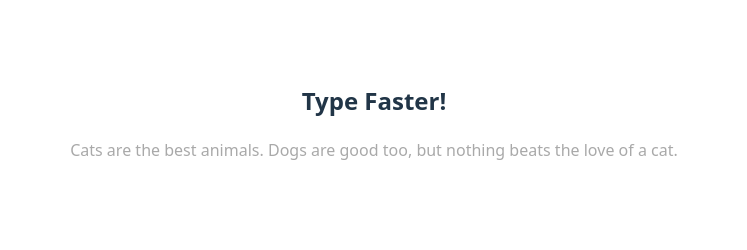
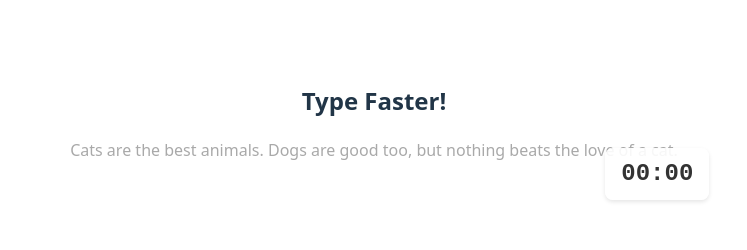
Before and after one commit to kaitlyn-dodds/type-faster, a React (Vite) app: page / in a window 1280 px wide. Both pictures are taken after a click on the button "Start Challenge". Shown: the top 250 px of the page, without its empty margins (266-1013 px from the left). Built offline with nearby package versions, Linux system fonts and the light colour scheme.

Commit message:
redoing how time is recorded, use a timer instead

```diff
--- a/src/components/ChallengeSession/index.tsx
+++ b/src/components/ChallengeSession/index.tsx
@@ -3,8 +3,10 @@ import { v4 as uuidv4 } from 'uuid'
 import Challenge from "../Challenge"
 import Keyboard from "../Keyboard"
 import SessionReview from "../SessionReview"
+import Timer from "../Timer"
 import type { Token } from "../../types/Token"
 import type { Session } from "../../types/Session"
+import './style.css'
 
 interface SessionProps {
     challenge: Token[]
@@ -14,8 +16,8 @@ function ChallengeSession({ challenge }: SessionProps) {
     // Session state
     const [id] = useState(() => uuidv4())
     const [submittedTokens, setSubmittedTokens] = useState<Token[]>([])
-    const [startTime] = useState(() => new Date())
-    const [endTime, setEndTime] = useState<Date | null>(null)
+    const [timerStarted, setTimerStarted] = useState(false)
+    const [elapsedSeconds, setElapsedSeconds] = useState(0)
     const [totalTimeSeconds, setTotalTimeSeconds] = useState(0)
     const [totalCharacters, setTotalCharacters] = useState(0)
     const [correctCharacters, setCorrectCharacters] = useState(0)
@@ -26,6 +28,11 @@ function ChallengeSession({ challenge }: SessionProps) {
     const [isComplete, setIsComplete] = useState(false)
 
     const submitToken = (token: Token) => {
+        // Start timer on first token
+        if (!timerStarted) {
+            setTimerStarted(true)
+        }
+
         setSubmittedTokens(prev => [...prev, token])
     }
 
@@ -35,7 +42,8 @@ function ChallengeSession({ challenge }: SessionProps) {
     }
 
     const completeSession = () => {
-        setEndTime(new Date())
+        // Use elapsed seconds from timer
+        setTotalTimeSeconds(elapsedSeconds)
         setIsComplete(true)
     }
 
@@ -49,6 +57,38 @@ function ChallengeSession({ challenge }: SessionProps) {
         // calculate words per minute
         return standardWords / minutes
     }
+
+    const formatTime = (totalSeconds: number): string => {
+        const minutes = Math.floor(totalSeconds / 60)
+        const seconds = Math.floor(totalSeconds % 60)
+
+        // Format as MM:SS with leading zeros
+        const formattedMinutes = minutes.toString().padStart(2, '0')
+        const formattedSeconds = seconds.toString().padStart(2, '0')
+
+        return `${formattedMinutes}:${formattedSeconds}`
+    }
+
+    // Timer with 10-minute failsafe
+    useEffect(() => {
+        if (!timerStarted || isComplete) return
+
+        const interval = setInterval(() => {
+            setElapsedSeconds(prev => {
+                const newValue = prev + 1
+
+                // Failsafe: Stop at 10 minutes (600 seconds)
+                if (newValue >= 600) {
+                    completeSession()
+                    return prev
+                }
+
+                return newValue
+            })
+        }, 1000)
+
+        return () => clearInterval(interval)
+    }, [timerStarted, isComplete])
 
     // Check if challenge is complete
     useEffect(() => {
@@ -70,8 +110,6 @@ function ChallengeSession({ challenge }: SessionProps) {
             id,
             challenge,
             submittedTokens,
-            startTime,
-            endTime: endTime!,
             totalTimeSeconds,
             totalCharacters,
             correctCharacters,
@@ -81,10 +119,16 @@ function ChallengeSession({ challenge }: SessionProps) {
             backspaces
         }
 
-        return <SessionReview session={sessionData} calcGrossWordsPerMinute={calcGrossWordsPerMinute} />
+        return <SessionReview
+            session={sessionData}
+            calcGrossWordsPerMinute={calcGrossWordsPerMinute}
+            formatTime={formatTime} />
     } else {
         return (
             <div className="challenge-session">
+                {/* Timer component in upper right */}
+                <Timer elapsedSeconds={elapsedSeconds} />
+
                 <Challenge challengeTokens={challenge} submittedTokens={submittedTokens}></Challenge>
                 {!isComplete && (
                     <Keyboard
--- a/src/components/ChallengeSession/style.css
+++ b/src/components/ChallengeSession/style.css
@@ -0,0 +1,3 @@
+.challenge-session {
+    position: relative;
+}
--- a/src/components/SessionReview/index.tsx
+++ b/src/components/SessionReview/index.tsx
@@ -1,19 +1,18 @@
 import type { Session } from "../../types/Session"
 
-function totalTimeInMinutes(totalTimeSeconds: number) {
-    return totalTimeSeconds / 60
-}
+
 
 interface SessionReviewProps {
     session: Session
     calcGrossWordsPerMinute: () => number
+    formatTime: (totalSeconds: number) => string
 }
 
-function SessionReview({ session, calcGrossWordsPerMinute }: SessionReviewProps) {
+function SessionReview({ session, calcGrossWordsPerMinute, formatTime }: SessionReviewProps) {
     return (
         <div>
             <h1>Session Review</h1>
-            <p>Session Total Time: {totalTimeInMinutes(session.totalTimeSeconds)}</p>
+            <p>Session Total Time: {formatTime(session.totalTimeSeconds)}</p>
             <p>Session Total Characters: {session.totalCharacters}</p>
             <p>Session Correct Characters: {session.correctCharacters}</p>
             <p>Session Incorrect Characters: {session.incorrectCharacters}</p>
--- /dev/null
+++ b/src/components/Timer/index.tsx
@@ -0,0 +1,25 @@
+import './style.css'
+
+interface TimerProps {
+    elapsedSeconds: number
+}
+
+function Timer({ elapsedSeconds }: TimerProps) {
+    const formatTime = (totalSeconds: number): string => {
+        const minutes = Math.floor(totalSeconds / 60)
+        const seconds = Math.floor(totalSeconds % 60)
+
+        const formattedMinutes = minutes.toString().padStart(2, '0')
+        const formattedSeconds = seconds.toString().padStart(2, '0')
+
+        return `${formattedMinutes}:${formattedSeconds}`
+    }
+
+    return (
+        <div className="timer">
+            {formatTime(elapsedSeconds)}
+        </div>
+    )
+}
+
+export default Timer
--- /dev/null
+++ b/src/components/Timer/style.css
@@ -0,0 +1,13 @@
+.timer {
+    position: absolute;
+    top: 10px;
+    right: 10px;
+    font-size: 24px;
+    font-weight: bold;
+    font-family: monospace;
+    color: #333;
+    background-color: rgba(255, 255, 255, 0.9);
+    padding: 8px 16px;
+    border-radius: 8px;
+    box-shadow: 0 2px 4px rgba(0, 0, 0, 0.1);
+}
```
Also changed, not shown: src/types/Session.ts (+0 -8 lines).
